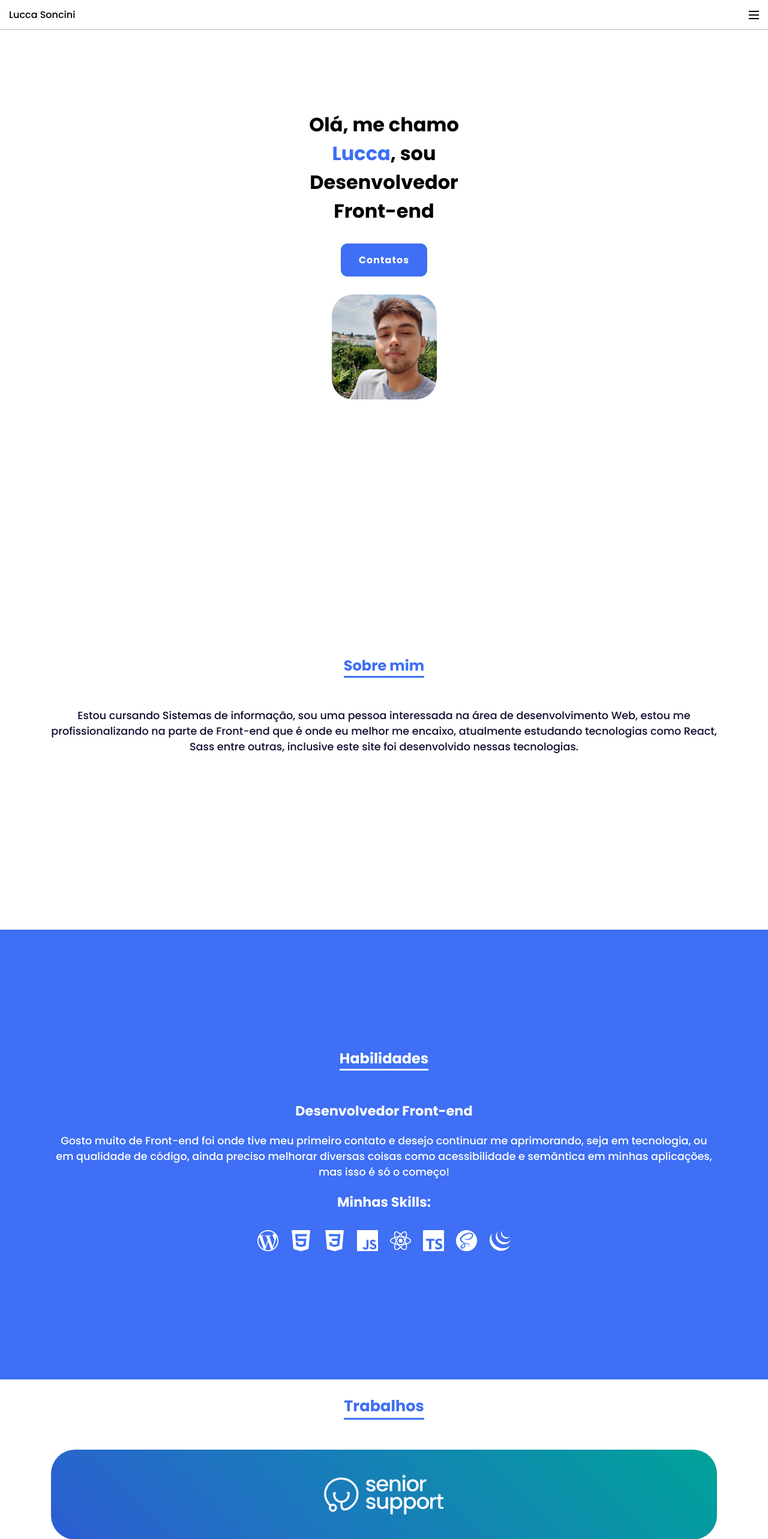
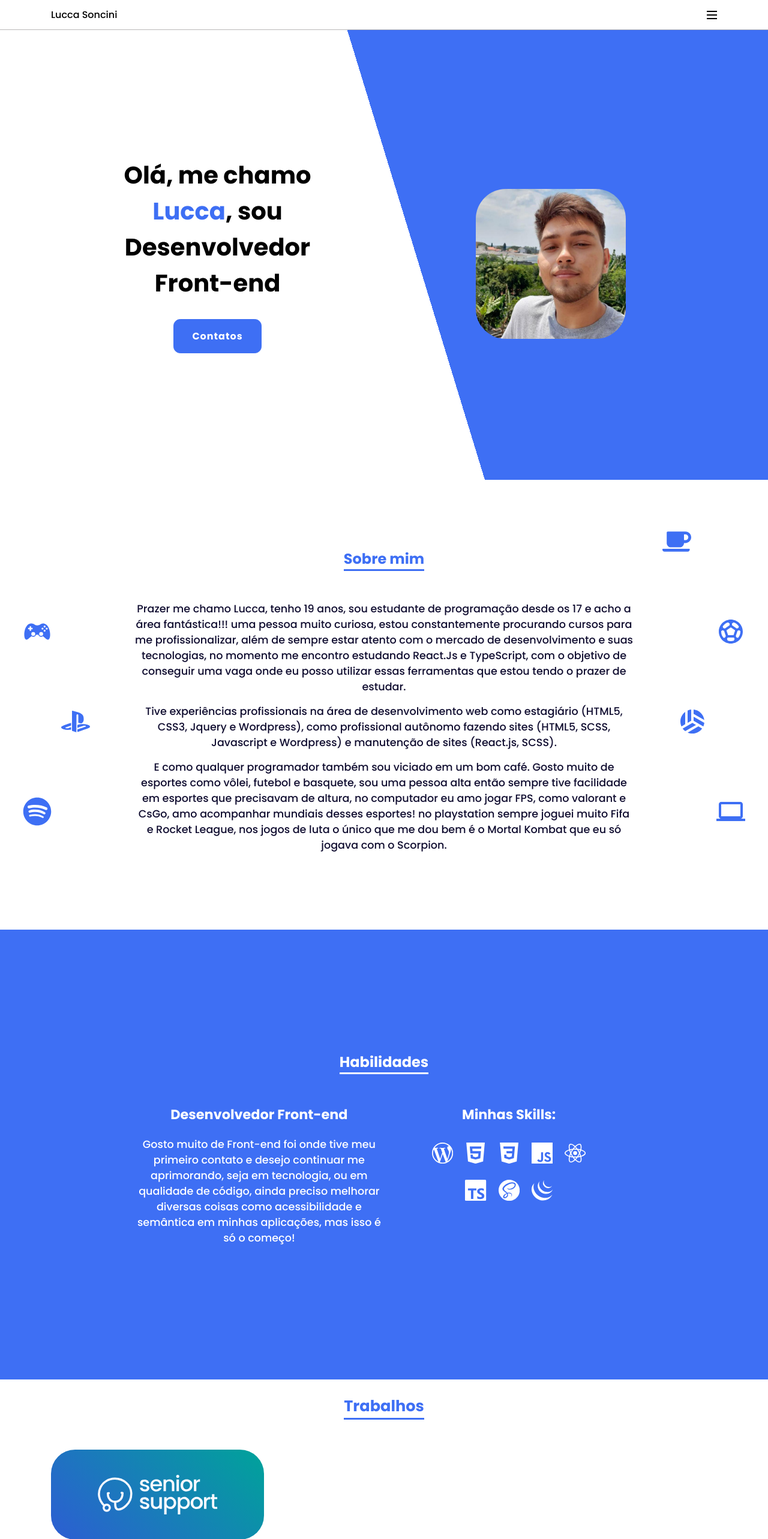
Before and after one commit to Luccasoncini/Portif-lio-, a React (Create React App) app: page / in a window 1280 px wide. Shown: the top 2566 px of the page at 60% size. Built offline with nearby package versions, Linux system fonts and the light colour scheme.

Commit message:
adicionando responsividade e icones ao site

```diff
--- a/src/components/header/header.scss
+++ b/src/components/header/header.scss
@@ -1,3 +1,4 @@
+
 .menu-principal{
     background-color: white;
     height: 50px;
@@ -11,6 +12,11 @@
     padding: 0px 15px;
     border-bottom: 1px solid rgba(49, 47, 47, 0.338);
     z-index: 25;
+    .col-12{
+        display: flex;
+        justify-content: space-between;
+        align-items: center;
+    }
     .menu-left{
         h4{
             font-weight: 500;
--- a/src/components/header/index.tsx
+++ b/src/components/header/index.tsx
@@ -9,6 +9,9 @@ export function Header() {
 
     return(
         <header className="menu-principal">
+            <div className="container">
+                <div className='row'>
+                    <div className='col-12'>
                         <div className="menu-left">
                             <h4>Lucca Soncini</h4>
                         </div>
@@ -17,6 +20,9 @@ export function Header() {
                             <Menu />
                             <MenuList />
                         </div>
+                    </div>
+                </div>
+            </div>
         </header>
     )
 }
--- a/src/components/sections/about/about.scss
+++ b/src/components/sections/about/about.scss
@@ -1,6 +1,12 @@
 .about-section{
     padding: 25px 0px;
     min-height: calc(100vh - 50px);
+    display: flex;
+    justify-content: center;
+    align-items: center;
+    width: 100%;
+    position: relative;
+    .col-12{
         display: flex;
         justify-content: center;
         align-items: center;
@@ -9,6 +15,9 @@
             justify-content: center;
             align-items: center;
             flex-direction: column;
+            @media(min-width:1024px){
+                width: 75%;
+            }
             h4{
                 font-size: 1.5rem;
                 font-weight: 600;
@@ -21,9 +30,48 @@
                 color: #100d30;
                 font-weight: 500;
                 font-size: 1.1rem;
+                margin-bottom: 15px;
                 br{
                     display: none;
                 }
             }
         }
     }
+    .icon{
+        display: none;
+        @media(min-width: 1024px){
+            font-size: 3rem;
+            color: #3e6ff4;
+            position: absolute;
+            display: block;
+        }
+        &.voleyball{
+            right: 8%;
+            top: 50%;
+        }
+        &.soccer{
+            right: 3%;
+            top: 30%;
+        }
+        &.computer{
+            right: 3%;
+            top: 70%;
+        }
+        &.logoPlaystation{
+            left: 8%;
+            top: 50%;
+        }
+        &.controllerPlaystation{
+            left: 3%;
+            top: 30%;
+        }
+        &.spotify{
+            left: 3%;
+            top: 70%;
+        }
+        &.coffe{
+            right: 10%;
+            top: 10%;
+        }
+    }
+}
--- a/src/components/sections/about/index.tsx
+++ b/src/components/sections/about/index.tsx
@@ -1,4 +1,23 @@
 import './about.scss'
+
+import {
+    MdSportsVolleyball,
+    MdOutlineSportsSoccer,
+    MdOutlineComputer
+} from 'react-icons/md'
+
+import {
+    IoLogoPlaystation
+} from 'react-icons/io'
+
+import {
+    GiConsoleController
+} from 'react-icons/gi'
+
+import {
+    FaSpotify,
+    FaCoffee
+} from 'react-icons/fa'
 
 export function AboutSection() {
     return(
@@ -8,11 +27,54 @@ export function AboutSection() {
                     <div className="col-12">
                         <div className="about-principal-content">
                             <h4>Sobre mim</h4>
-                            <p>Estou cursando Sistemas de<br></br> informação, sou uma pessoa<br></br> interessada na área de desenvolvimento Web, estou me<br></br> profissionalizando na parte de Front-end<br></br> que é onde eu melhor me<br></br> encaixo, atualmente estudando<br></br> tecnologias como React, Sass entre outras, inclusive este site foi desenvolvido nessas tecnologias.</p>
+                            <p>
+                                Prazer me chamo Lucca, tenho 19 anos,
+                                sou estudante de programação desde os 17 e acho a área fantástica!!!
+                                uma pessoa muito curiosa, estou constantemente procurando cursos para me
+                                profissionalizar, além de sempre estar atento com o mercado de desenvolvimento
+                                e suas tecnologias, no momento me encontro estudando React.Js e TypeScript,
+                                com o objetivo de conseguir uma vaga onde eu posso utilizar essas ferramentas
+                                que estou tendo o prazer de estudar.
+                            </p>
+                            <p>
+                                Tive experiências profissionais na área de desenvolvimento
+                                web como estagiário (HTML5, CSS3, Jquery e Wordpress), como profissional
+                                autônomo fazendo sites (HTML5, SCSS, Javascript e Wordpress)
+                                e manutenção de sites (React.js, SCSS).
+                            </p>
+                            <p>
+                                E como qualquer programador também sou viciado em um bom café.
+                                Gosto muito de esportes como vôlei, futebol e basquete, sou uma pessoa alta
+                                então sempre tive facilidade em esportes que precisavam de altura,
+                                no computador eu amo jogar FPS, como valorant e CsGo, amo acompanhar mundiais
+                                desses esportes! no playstation sempre joguei muito Fifa e Rocket League,
+                                nos jogos de luta o único que me dou bem é o Mortal Kombat que eu só jogava com o Scorpion.
+                            </p>
                         </div>
                     </div>
                 </div>
             </div>
+            <div className='icon voleyball'>
+                <MdSportsVolleyball/>
+            </div>
+            <div className='icon soccer'>
+                <MdOutlineSportsSoccer/>
+            </div>
+            <div className='icon computer'>
+                <MdOutlineComputer/>
+            </div>
+            <div className='icon logoPlaystation'>
+                <IoLogoPlaystation/>
+            </div>
+            <div className='icon controllerPlaystation'>
+                <GiConsoleController/>
+            </div>
+            <div className='icon spotify'>
+                <FaSpotify/>
+            </div>
+            <div className='icon coffe'>
+                <FaCoffee/>
+            </div>
         </section>
     )
 }
--- a/src/components/sections/contactForm/index.tsx
+++ b/src/components/sections/contactForm/index.tsx
@@ -51,7 +51,7 @@ export function ContactFormSection() {
     }
 
     return(
-        <section className="contactForm-section">
+        <section id="contatos" className="contactForm-section">
             <div className="container">
                 <div className="row">
                     <div className="col-12">
@@ -95,6 +95,5 @@ export function ContactFormSection() {
                 </div>
             </div>
         </section>
-
     )
 }
--- a/src/components/sections/introduction/index.tsx
+++ b/src/components/sections/introduction/index.tsx
@@ -12,7 +12,7 @@ export function IntroductionSection() {
                                 <h1>
                                     Olá, me chamo<br></br><span>Lucca</span>, sou<br></br>Desenvolvedor<br></br>Front-end
                                 </h1>
-                                <a className="contacts-button" href="">Contatos</a>
+                                <a className="contacts-button" href="#contatos">Contatos</a>
                             </div>
                             <div className="introduction-img">
                                 <img src={fotoLucca} alt="" />
--- a/src/components/sections/introduction/introduction.scss
+++ b/src/components/sections/introduction/introduction.scss
@@ -5,21 +5,44 @@
     display: flex;
     justify-content: center;
     align-items: center;
+    overflow-x: hidden;
+    @media (min-width: 1024px){
+        &::before{
+            content: '';
+            width: 100%;
+            position: absolute;
+            top: 0;
+            height: 100vh;
+            background: linear-gradient(253deg, #3e6ff4 47%, transparent 47%);
+            transition: 500ms ease-in 500ms;
+            opacity: 1;
+        }
+    }
+
     .introduction-principal-content{
         display: flex;
         justify-content: center;
         align-items: center;
         flex-flow: wrap;
+        @media(min-width: 768px){
+            flex-flow: inherit;
+            flex-direction: row;
+        }
         .introduction-text{
             display: flex;
             justify-content: center;
             align-items: center;
             flex-direction: column;
             width: 100%;
+            position: relative;
+            animation: slideToRight 2s;
             h1{
                 font-size: 2rem;
                 text-align: center;
                 margin-bottom: 30px;
+                @media(min-width: 768px){
+                    font-size: 2.5rem;
+                }
                 span{
                     color: #3e6ff4;
                 }
@@ -32,6 +55,12 @@
                 display: inline-flex;
                 padding: 15px 30px;
                 border-radius: 0.7rem;
+                border: 1px solid #3e6ff4;
+                transition: 200ms ease-in;
+                &:hover{
+                    background: white;
+                    color:#3e6ff4;
+                }
             }
         }
         .introduction-img{
@@ -40,9 +69,13 @@
             align-items: center;
             width: 100%;
             margin-top: 30px;
+            animation: slideToLeft 2s;
             img{
                 width: 175px;
                 border-radius: 20%;
+                @media(min-width: 768px){
+                    width: 250px;
+                }
             }
         }
     }
--- a/src/components/sections/skills/index.tsx
+++ b/src/components/sections/skills/index.tsx
@@ -22,8 +22,11 @@ export function SkillsSection() {
                                 <h4>Habilidades</h4>
                             </div>
                             <div className="skills-frontend">
+                                <div className='skills-frontend-top'>
                                     <h5>Desenvolvedor Front-end</h5>
                                     <p>Gosto muito de Front-end foi onde tive meu primeiro contato e desejo continuar me aprimorando, seja em tecnologia, ou em qualidade de código, ainda preciso melhorar diversas coisas como acessibilidade e semântica em minhas aplicações, mas isso é só o começo!</p>
+                                </div>
+                                <div className='skills-frontend-bottom'>
                                     <h5>Minhas Skills:</h5>
                                     <ul>
                                         <li>
@@ -56,6 +59,7 @@ export function SkillsSection() {
                         </div>
                     </div>
                 </div>
+            </div>
         </section>
     )
 }
--- a/src/components/sections/skills/skills.scss
+++ b/src/components/sections/skills/skills.scss
@@ -5,8 +5,15 @@
     display: flex;
     justify-content: center;
     align-items: center;
-
+    .col-12{
+        display: flex;
+        justify-content: center;
+        align-items: center;
+    }
     .skills-principal-content{
+        @media(min-width:1024px){
+            width: 75%;
+        }
         .skills-title{
             display: flex;
             justify-content: center;
@@ -23,8 +30,18 @@
         .skills-frontend{
             display: flex;
             justify-content: center;
+            align-items: start;
+            flex-flow: wrap;
+
+            .skills-frontend-top{
+                display: flex;
+                justify-content: center;
                 align-items: center;
                 flex-direction: column;
+                width: 100%;
+                @media(min-width: 768px){
+                    width: 50%;
+                }
                 h5{
                     font-size: 1.4rem;
                     font-weight: 600;
@@ -39,11 +56,30 @@
                     font-size: 1.1rem;
                     margin-bottom: 20px;
                 }
+            }
+            .skills-frontend-bottom{
+                display: flex;
+                justify-content: center;
+                align-items: center;
+                flex-direction: column;
+                width: 100%;
+                @media(min-width: 768px){
+                    width: 50%;
+                }
+                h5{
+                    font-size: 1.4rem;
+                    font-weight: 600;
+                    color: white;
+                    margin-bottom: 20px;
+                }
                 ul{
                     display: flex;
                     justify-content: center;
                     align-items: center;
                     flex-flow: wrap;
+                    @media(min-width: 414px){
+                        width: 75%;
+                    }
                     li{
                         svg{
                             font-size: 2.2rem;
@@ -58,5 +94,7 @@
                     }
                 }
             }
+
         }
     }
+}
--- a/src/components/sections/works/works.scss
+++ b/src/components/sections/works/works.scss
@@ -13,9 +13,23 @@
             }
         }
         .works{
+            display: flex;
+            justify-content: start;
+            align-items: center;
+            gap: 15px;
+            flex-flow: wrap;
             .senior-support{
                 position: relative;
                 padding-bottom: 25px;
+                width: 100%;
+                @media(min-width: 768px){
+                    width: 49%;
+                    padding-bottom: 0px;
+
+                }
+                @media(min-width: 1024px){
+                    width: 32%;
+                }
                 .front-card{
                     background: linear-gradient(45deg, #2D5DD3, #00A39A);
                     min-height: 150px;
@@ -41,6 +55,9 @@
                     top: 0;
                     opacity: 0;
                     transition: 200ms ease-in;
+                    @media screen {
+
+                    }
                     a{
                         color: white;
                         font-weight: 500;
--- a/src/global.scss
+++ b/src/global.scss
@@ -20,6 +20,8 @@
 }
 
 html{
+    scroll-behavior: smooth;
+
     @media (max-width: 1080px) {
         font-size: 93.75%;
     }
@@ -113,3 +115,45 @@ h6{
     padding-right: 15px;
     padding-left: 15px;
 }
+
+@keyframes opacityOn {
+    from {
+       opacity: 0;
+    }
+    to {
+        opacity: 1;
+    }
+}
+
+@keyframes opacityOff {
+    from {
+        opacity: 1;
+    }
+    to {
+        opacity: 0;
+    }
+}
+
+@keyframes slideToRight {
+    from {
+        left: -50vw;
+        opacity: 0;
+    }
+    to {
+        left: 0;
+        opacity: 1;
+    }
+}
+
+@keyframes slideToLeft {
+    from {
+        position: relative;
+        right: -50vw;
+        opacity: 0;
+    }
+    to {
+        position: relative;
+        right: 0;
+        opacity: 1;
+    }
+}
```
Also changed, not shown: src/components/sections/contactForm/contactForm.scss (+16 -1 lines). Lines whose indentation alone changed are shown as unchanged.
